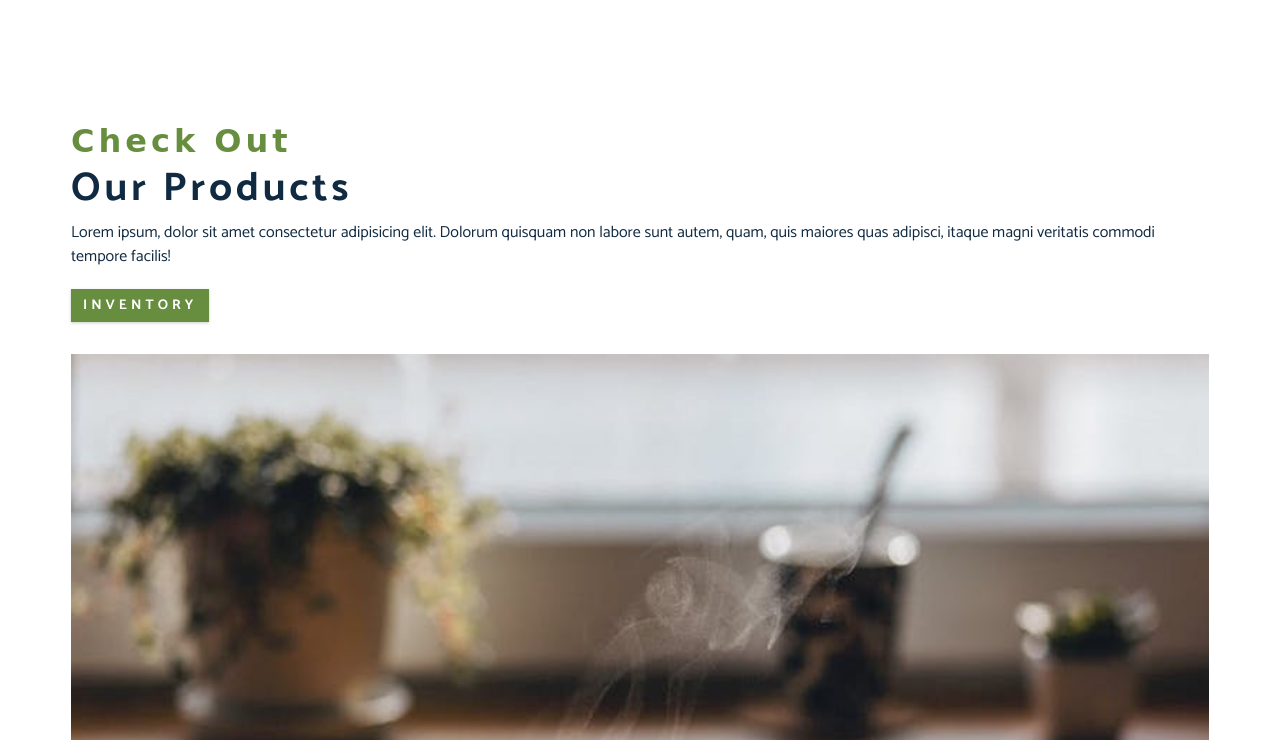
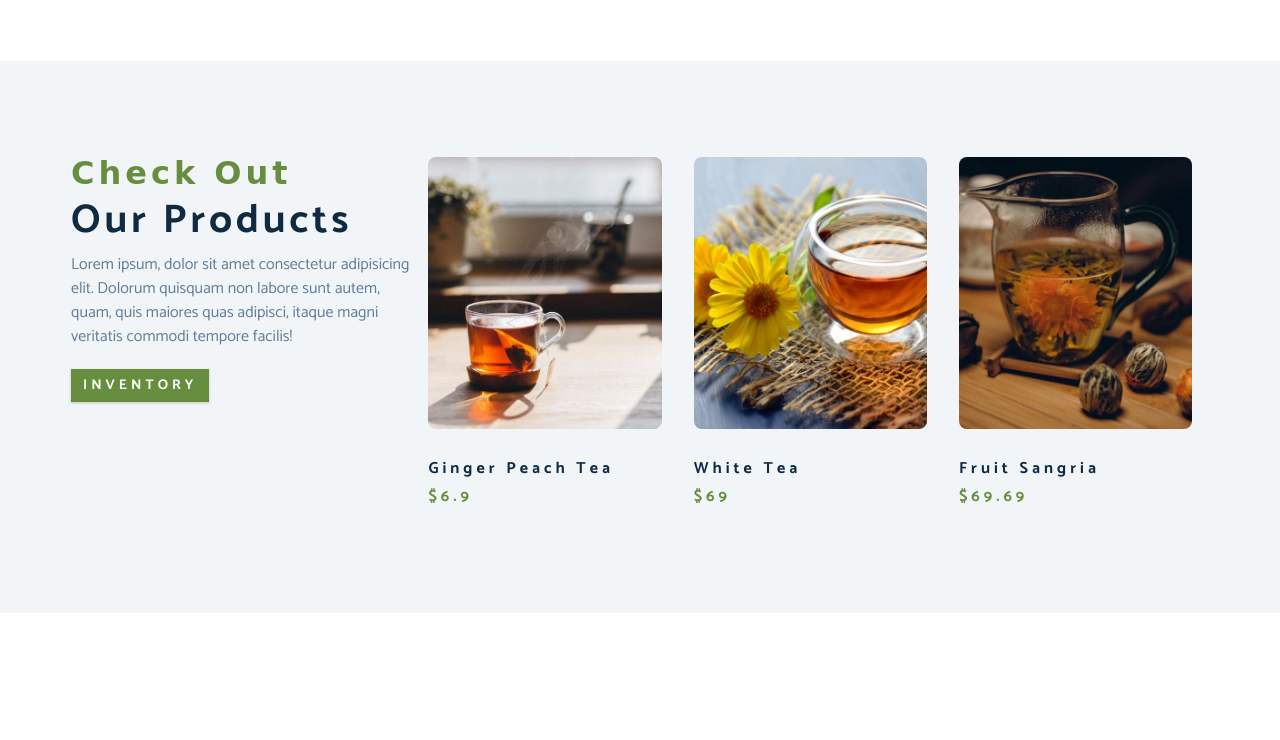
Before and after one commit to emerson-bualat/tea-station-project, a plain HTML site: page index.html in a window 1280 px wide. Shown: the part 1500-2240 px from the top of the page. After the commit the page ends 2113 px from the top, so only its background shows below. Drawn offline with Linux system fonts and the light colour scheme; a script that the page names is missing; a web font is replaced by a local one.

Commit message:
products-css

```diff
--- a/css/styles.css
+++ b/css/styles.css
@@ -281,3 +281,64 @@ p {
     padding-left: 2rem;
   }
 }
+
+/* PRODUCTS */
+
+.products {
+  background: var(--clr-grey-10);
+}
+
+.products article {
+  padding: 2rem 0;
+}
+
+.product-text {
+  color: var(--clr-grey-5);
+  max-width: 26rem;
+}
+
+.product {
+  margin-bottom: 2rem;
+}
+
+.product-img {
+  border-radius: var(--radius);
+  margin-bottom: 2rem;
+  height: 17rem;
+  object-fit: cover;
+}
+
+.product-price {
+  color: var(--clr-primary);
+}
+
+@media screen and (min-width: 768px) {
+  .product {
+    float: left;
+    width: 50%;
+    padding-right: 2rem;
+  }
+}
+
+@media screen and (min-width: 992px) {
+  .product {
+    width: 33.3%;
+  }
+}
+
+@media screen and (min-width: 1200px) {
+  .products-info {
+    float: left;
+    width: 30%;
+  }
+
+  .products-inventory {
+    float: left;
+    width: 70%;
+  }
+
+  .product {
+    margin: 0;
+    padding: 0 1rem;
+  }
+}
```
